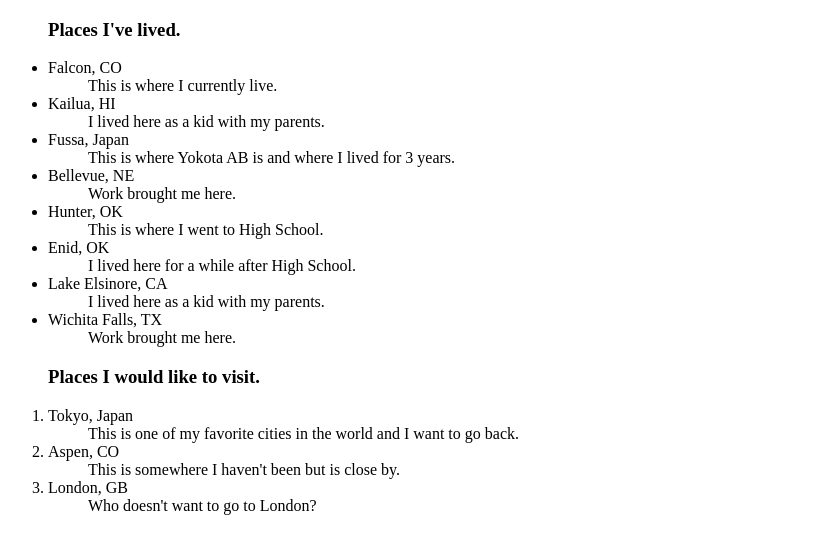
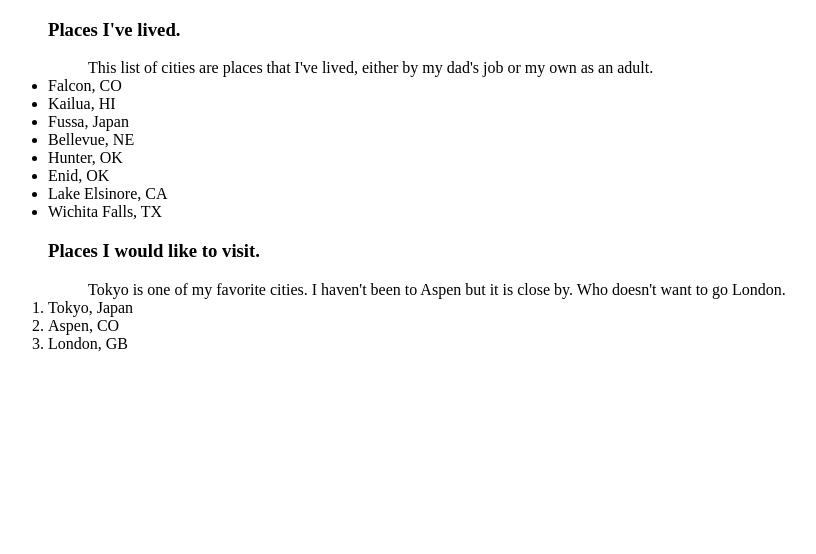
Before and after one commit to barrym07/html-exercise, a plain HTML site: page index.html in a window 1280 px wide. Shown: the whole page, without its empty margins (0-816 px from the left). Drawn offline with Linux system fonts and the light colour scheme.

Commit message:
made corrections as instructions weren't clear

```diff
--- a/index.html
+++ b/index.html
@@ -8,42 +8,47 @@
 <body>
   <ul>
     <h3>Places I've lived.</h3>
+    <dd>
+      This list of cities are places that I've lived, either by my dad's job or my own as an adult.
+    </dd>
     <li>Falcon, CO
-      <dd>This is where I currently live.</dd>
+
     </li>
     <li>Kailua, HI
-      <dd>I lived here as a kid with my parents.</dd>
+
     </li>
     <li>Fussa, Japan
-      <dd>This is where Yokota AB is and where I lived for 3 years.</dd>
+
     </li>
     <li>Bellevue, NE
-      <dd>Work brought me here.</dd>
+
     </li>
     <li>Hunter, OK
-      <dd>This is where I went to High School.</dd>
+
     </li>
     <li>Enid, OK
-      <dd>I lived here for a while after High School.</dd>
+
     </li>
     <li>Lake Elsinore, CA
-      <dd>I lived here as a kid with my parents.</dd>
+
     </li>
     <li>Wichita Falls, TX
-      <dd>Work brought me here.</dd>
+
     </li>
   </ul>
 
   <ol>
     <H3>Places I would like to visit.</H3>
+    <dd> Tokyo is one of my favorite cities. I haven't been to Aspen but it is close by. Who doesn't want to go London.
+    </dd>
     <li>Tokyo, Japan
-      <dd>This is one of my favorite cities in the world and I want to go back.</dd>
+
     </li>
     <li>Aspen, CO
-      <dd>This is somewhere I haven't been but is close by.</dd>
+
     </li>
     <li>London, GB
-      <dd>Who doesn't want to go to London?</dd>
+
     </li>
   </ol>
 
```
